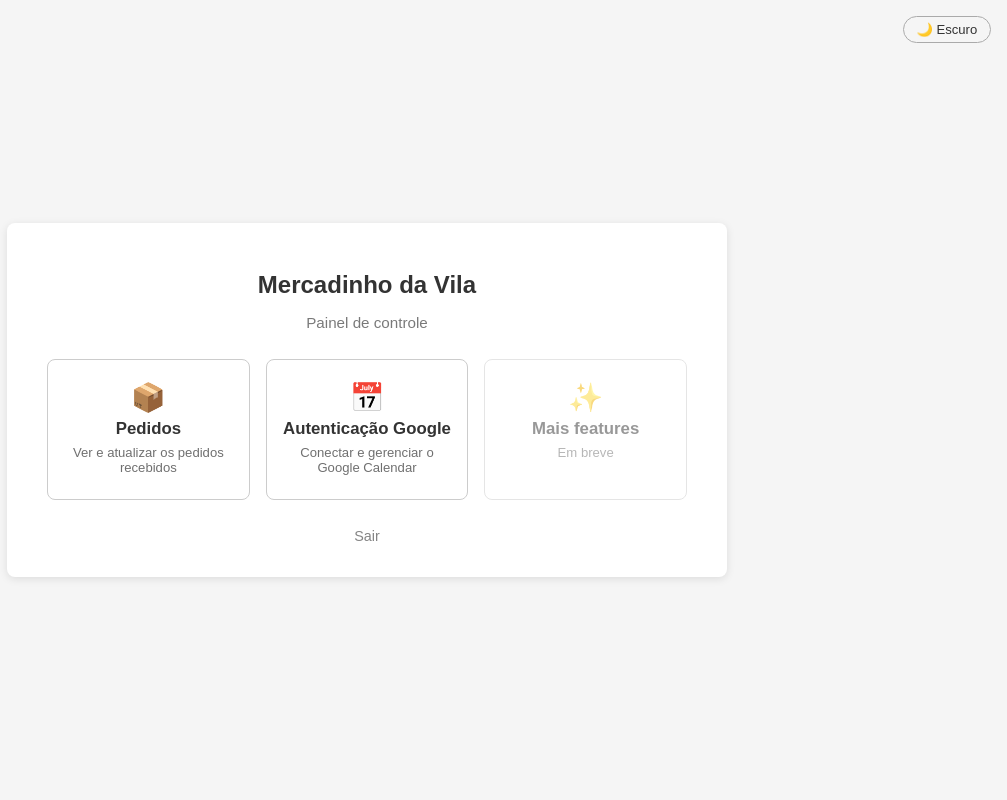
After one commit to xiadito/AtendenteIA, a Flask app: page /dashboard/menu in a window 1280 px wide. The commit adds this page. Shown: the whole page, without its empty margins (273-1280 px from the left). Run offline with Flask 3, Linux system fonts and the light colour scheme; the visitor is signed in with stand-in values (Sample User, id 1).

Commit message:
feat: add post-login navigation menu as feature hub
Login previously redirected straight to the orders list, leaving
/integrations/google reachable only by typing the URL manually.

- Add /dashboard/menu route guarded by the existing _require_auth
  decorator, rendering the new menu.html hub
- Redirect successful login to dashboard.menu instead of dashboard.index
- Add menu.html + menu.css following the project's standalone-template
  pattern (theme.css + page CSS, theme toggle, theme.js), with cards for
  Pedidos, Autentica????o Google and a disabled placeholder for upcoming
  features
- Add a Menu back link to the orders and Google integration pages so
  the hub is reachable from both

```diff
--- /dev/null
+++ b/src/static/css/menu.css
@@ -0,0 +1,91 @@
+body {
+    display: flex;
+    justify-content: center;
+    align-items: center;
+    min-height: 100vh;
+    padding: 1.5rem;
+    box-sizing: border-box;
+}
+
+.card {
+    background: var(--surface);
+    padding: 2rem 2.5rem;
+    border-radius: 8px;
+    box-shadow: 0 2px 8px rgba(0, 0, 0, 0.1);
+    text-align: center;
+    width: 100%;
+    max-width: 640px;
+}
+
+h1 {
+    font-size: 1.5rem;
+    color: var(--text);
+    margin-bottom: 0.25rem;
+}
+
+.subtitle {
+    color: var(--text);
+    opacity: 0.65;
+    font-size: 0.95rem;
+    margin-bottom: 1.75rem;
+}
+
+.menu-grid {
+    display: grid;
+    grid-template-columns: repeat(auto-fit, minmax(180px, 1fr));
+    gap: 1rem;
+}
+
+.menu-item {
+    display: flex;
+    flex-direction: column;
+    align-items: center;
+    gap: 0.4rem;
+    padding: 1.5rem 1rem;
+    border: 1px solid var(--input-border);
+    border-radius: 8px;
+    text-decoration: none;
+    color: var(--text);
+    transition: border-color 0.15s, transform 0.15s, box-shadow 0.15s;
+}
+
+.menu-item:hover {
+    border-color: var(--brand);
+    transform: translateY(-2px);
+    box-shadow: 0 4px 12px rgba(0, 0, 0, 0.12);
+}
+
+.menu-icon {
+    font-size: 1.75rem;
+    line-height: 1;
+}
+
+.menu-label {
+    font-size: 1.05rem;
+    font-weight: 600;
+}
+
+.menu-desc {
+    font-size: 0.82rem;
+    opacity: 0.7;
+}
+
+.menu-item.disabled {
+    opacity: 0.5;
+    pointer-events: none;
+    cursor: default;
+}
+
+.logout-link {
+    display: inline-block;
+    margin-top: 1.75rem;
+    color: var(--text);
+    opacity: 0.6;
+    font-size: 0.9rem;
+    text-decoration: none;
+}
+
+.logout-link:hover {
+    opacity: 1;
+    text-decoration: underline;
+}
--- a/src/templates/dashboard.html
+++ b/src/templates/dashboard.html
@@ -25,7 +25,10 @@
 
     <button class="theme-toggle" id="themeBtn" onclick="toggleTheme()">🌙 Escuro</button>
     <header>
-        <h1>🛒 Pedidos — Mercadinho da Vila</h1>
+        <div class="header-left">
+            <a class="back-link" href="{{ url_for('dashboard.menu') }}">← Menu</a>
+            <h1>🛒 Pedidos — Mercadinho da Vila</h1>
+        </div>
     </header>
 
     <div class="summary">
--- a/src/templates/integrations_google.html
+++ b/src/templates/integrations_google.html
@@ -10,6 +10,7 @@
 <body>
     <button class="theme-toggle" id="themeBtn" onclick="toggleTheme()">🌙 Escuro</button>
     <div class="card">
+        <a class="back-link" href="{{ url_for('dashboard.menu') }}">← Menu</a>
         <h1>Integração com Google Calendar</h1>
 
         {% if error %}
--- /dev/null
+++ b/src/templates/menu.html
@@ -0,0 +1,40 @@
+<!DOCTYPE html>
+<html lang="pt-BR">
+<head>
+    <meta charset="UTF-8">
+    <meta name="viewport" content="width=device-width, initial-scale=1.0">
+    <title>Mercadinho da Vila — Menu</title>
+    <link rel="stylesheet" href="{{ url_for('static', filename='css/theme.css') }}">
+    <link rel="stylesheet" href="{{ url_for('static', filename='css/menu.css') }}">
+</head>
+<body>
+    <button class="theme-toggle" id="themeBtn" onclick="toggleTheme()">🌙 Escuro</button>
+    <div class="card">
+        <h1>Mercadinho da Vila</h1>
+        <p class="subtitle">Painel de controle</p>
+
+        <nav class="menu-grid">
+            <a class="menu-item" href="{{ url_for('dashboard.index') }}">
+                <span class="menu-icon">📦</span>
+                <span class="menu-label">Pedidos</span>
+                <span class="menu-desc">Ver e atualizar os pedidos recebidos</span>
+            </a>
+
+            <a class="menu-item" href="{{ url_for('integrations.google_status') }}">
+                <span class="menu-icon">📅</span>
+                <span class="menu-label">Autenticação Google</span>
+                <span class="menu-desc">Conectar e gerenciar o Google Calendar</span>
+            </a>
+
+            <div class="menu-item disabled" aria-disabled="true">
+                <span class="menu-icon">✨</span>
+                <span class="menu-label">Mais features</span>
+                <span class="menu-desc">Em breve</span>
+            </div>
+        </nav>
+
+        <a class="logout-link" href="{{ url_for('dashboard.logout') }}">Sair</a>
+    </div>
+    <script src="{{ url_for('static', filename='js/theme.js') }}"></script>
+</body>
+</html>
--- a/src/webhook/routes.py
+++ b/src/webhook/routes.py
@@ -189,7 +189,7 @@ def login():
 
         if password == expected:
             session["dashboard_authenticated"] = True
-            return redirect(url_for("dashboard.index"))
+            return redirect(url_for("dashboard.menu"))
         else:
             error = "Senha incorreta. Tente novamente."
             logger.warning("Tentativa de login com senha incorreta.")
@@ -201,6 +201,12 @@ def logout():
     """ Clear the current session and redirects to the login page."""
     session.pop("dashboard_authenticated", None)
     return redirect(url_for("dashboard.login"))
+
+@dashboard_bp.route("/menu")
+@_require_auth
+def menu():
+    """Hub de navegação pós-login: pedidos, integrações e futuras features."""
+    return render_template("menu.html")
 
 @dashboard_bp.route("/index")
 @_require_auth
```
Also changed, not shown: src/static/css/dashboard.css (+15 -0 lines), src/static/css/integrations.css (+10 -0 lines).
